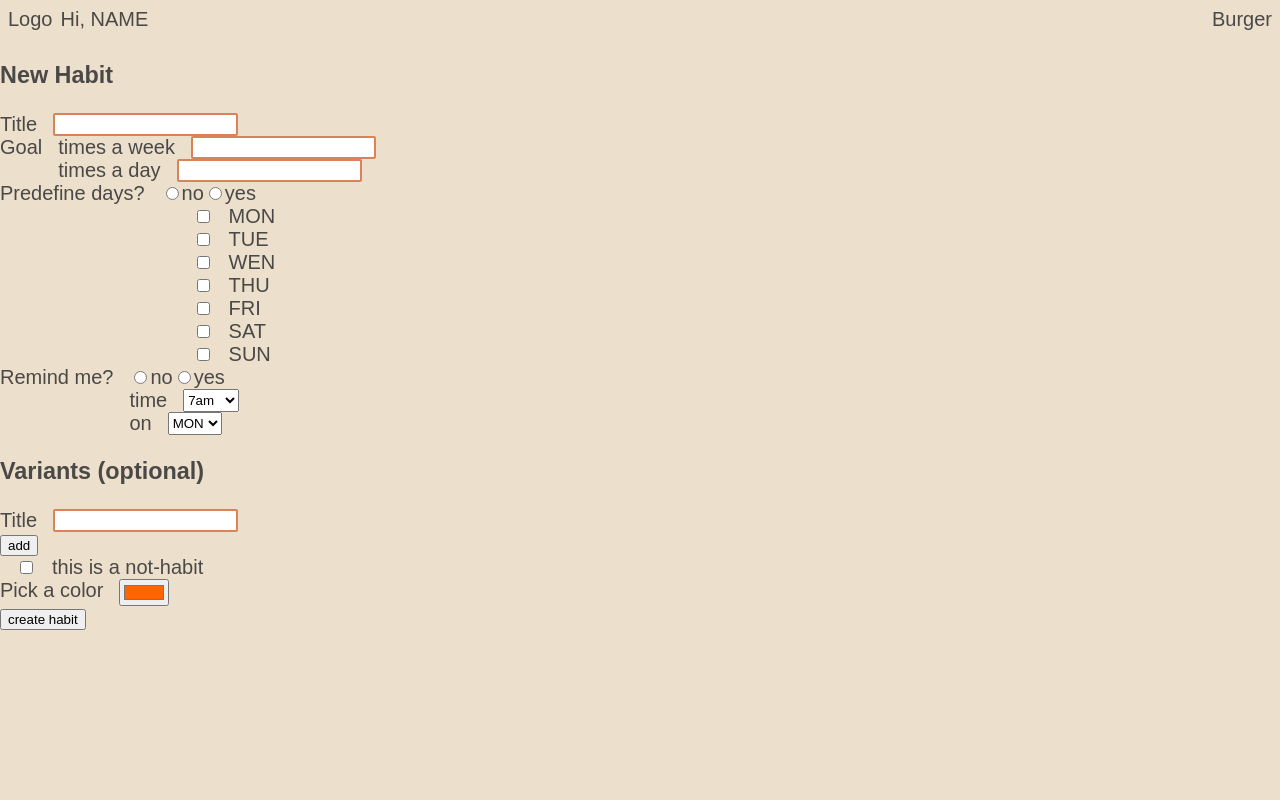
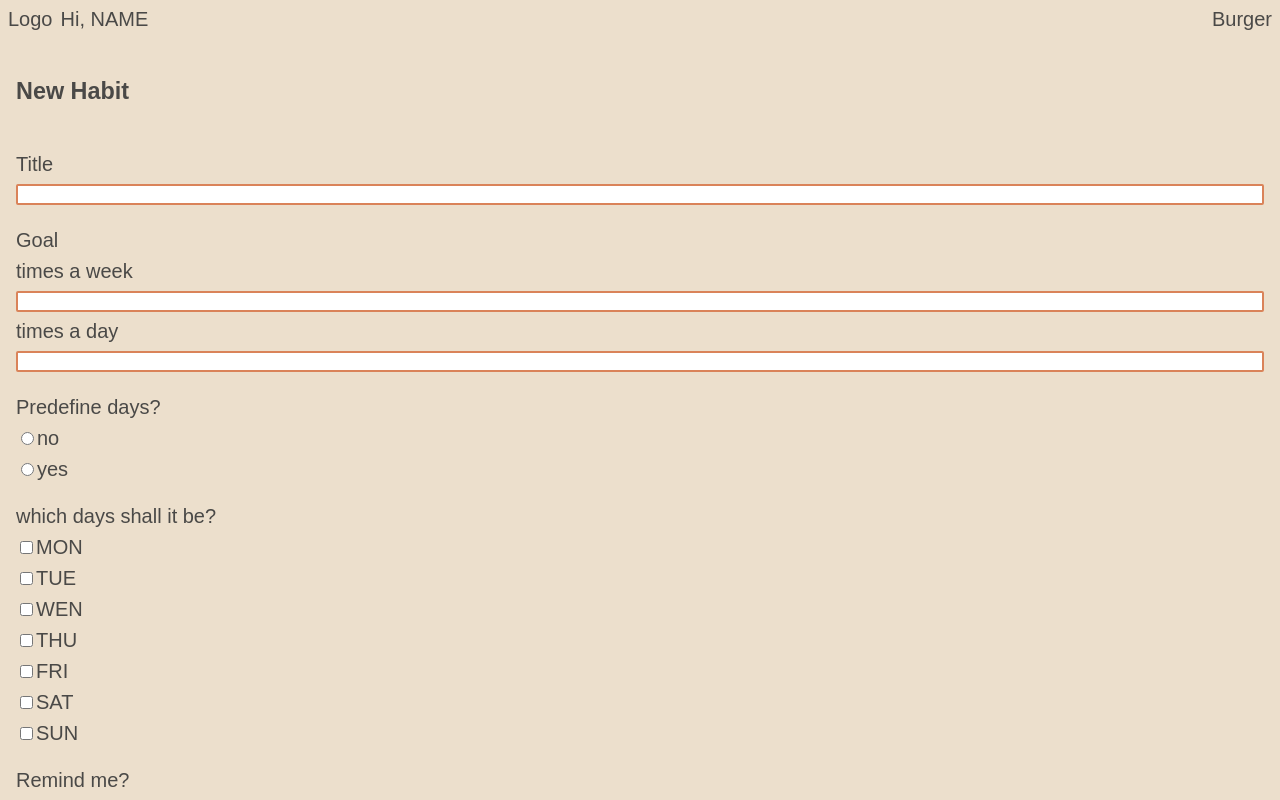
Before and after one commit to KiraTeresa/habit-tracker, a Next.js app: page /my-habits/create in a window 1280 px wide. Shown: the top 800 px of the page. Built offline with nearby package versions, Linux system fonts and the light colour scheme.

Commit message:
style adjustments (closes #9)

```diff
--- a/src/components/create-form/create-form.component.tsx
+++ b/src/components/create-form/create-form.component.tsx
@@ -6,10 +6,11 @@ import { DAYS } from '@/constants/days-option.const';
 import { REMINDER_TIMES } from '@/constants/reminder-times-option.const';
 import { FormCheckbox } from '@/components/form/form-checkbox/form-checkbox.component';
 import { FormColorPicker } from '@/components/form/form-color-picker/form-color-picker.component';
+import classes from './create-form.module.scss';
 
 export const CreateForm = () => {
   return (
-    <form>
+    <form className={classes.form}>
       <h3>New Habit</h3>
       <FormInput id='title' rowLabel='Title' />
       <FormGroup id='goal' label='Goal'>
@@ -30,17 +31,12 @@ export const CreateForm = () => {
             label='yes'
             groupName='predefinedDays'
           />
-          <FormGroup id='checkedPredefineDays' label=''>
-            {DAYS.map(day => (
-              <FormCheckbox
-                key={day.value}
-                id={day.value}
-                label={day.label}
-                rowLabel=''
-              />
-            ))}
-          </FormGroup>
         </>
+      </FormGroup>
+      <FormGroup id='checkedPredefineDays' label='which days shall it be?'>
+        {DAYS.map(day => (
+          <FormCheckbox key={day.value} id={day.value} label={day.label} />
+        ))}
       </FormGroup>
       <FormGroup id='reminder' label='Remind me?'>
         <>
@@ -52,12 +48,13 @@ export const CreateForm = () => {
             rowLabel='time'
           />
           <FormDropdown id='remind-days' options={DAYS} rowLabel='on' />
+          <button type='button'>+ add reminder</button>
         </>
       </FormGroup>
       <h3>Variants (optional)</h3>
       <FormInput id='variant' rowLabel='Title' />
       <button type='button'>add</button>
-      <FormCheckbox id='not-habit' label='this is a not-habit' rowLabel='' />
+      <FormCheckbox id='not-habit' label='this is a not-habit' />
       <FormColorPicker
         id='color-picker'
         name='color-picker'
--- /dev/null
+++ b/src/components/create-form/create-form.module.scss
@@ -0,0 +1,6 @@
+.form {
+  display: flex;
+  flex-direction: column;
+  gap: var(--padding-l);
+  padding: var(--padding-regular);
+}
--- a/src/components/form/form-checkbox/form-checkbox.component.tsx
+++ b/src/components/form/form-checkbox/form-checkbox.component.tsx
@@ -1,16 +1,11 @@
-import { FormRow } from '@/components/form/form-row/form-row.component';
-
 type FormCheckboxProps = {
   id: string;
   label: string;
-  rowLabel: string;
 };
 
-export const FormCheckbox = ({ id, label, rowLabel }: FormCheckboxProps) => (
-  <FormRow id={id} label={rowLabel}>
-    <>
-      <input type='checkbox' id={id} />
-      <label htmlFor={id}>{label}</label>
-    </>
-  </FormRow>
+export const FormCheckbox = ({ id, label }: FormCheckboxProps) => (
+  <div>
+    <input type='checkbox' id={id} />
+    <label htmlFor={id}>{label}</label>
+  </div>
 );
--- a/src/components/form/form-group/form-group.module.scss
+++ b/src/components/form/form-group/form-group.module.scss
@@ -1,6 +1,7 @@
 .groupFieldset {
   display: flex;
-  flex-wrap: wrap;
+  flex-direction: column;
+  gap: var(--padding-s);
   border: none;
   margin: 0;
   padding: 0;
--- a/src/components/form/form-row/form-row.module.scss
+++ b/src/components/form/form-row/form-row.module.scss
@@ -1,6 +1,6 @@
 .formRow {
   display: flex;
-  flex-wrap: wrap;
+  flex-direction: column;
   width: 100%;
-  gap: var(--padding-regular)
+  gap: var(--padding-s)
 }
```
